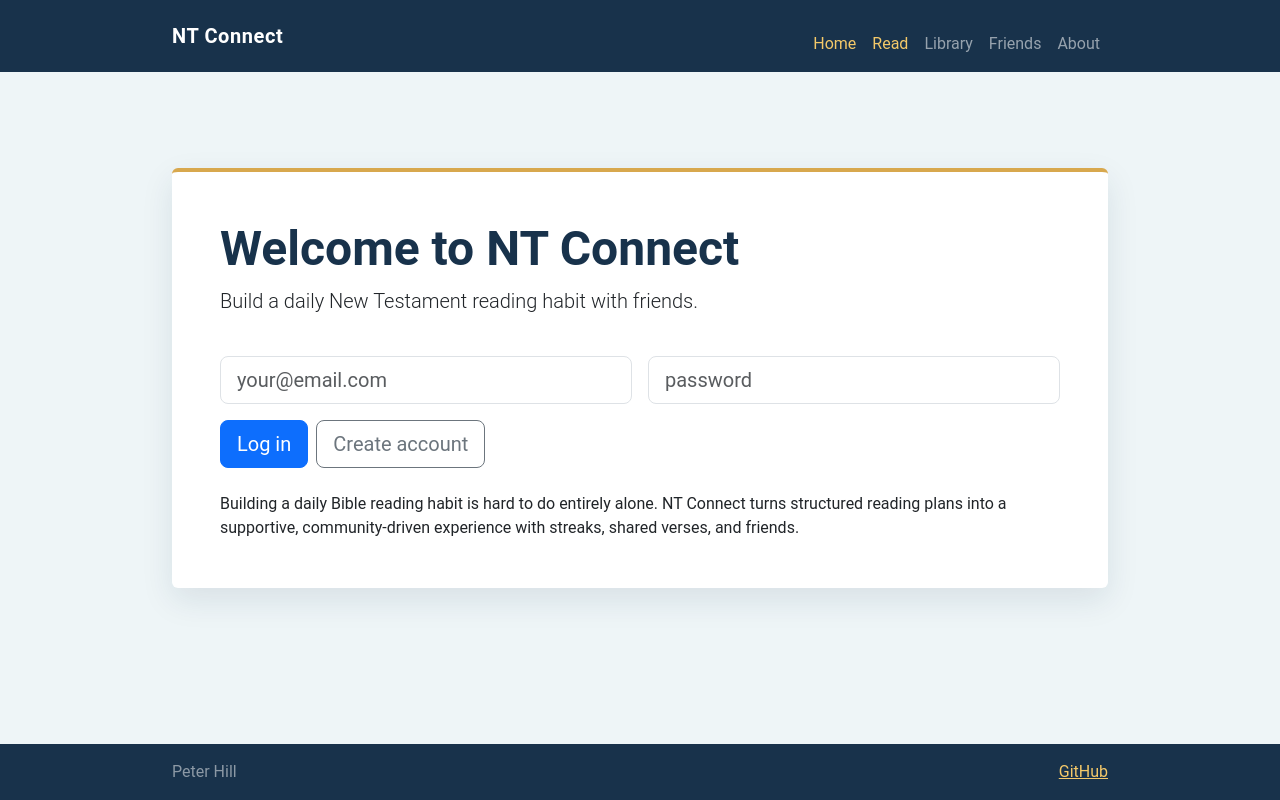
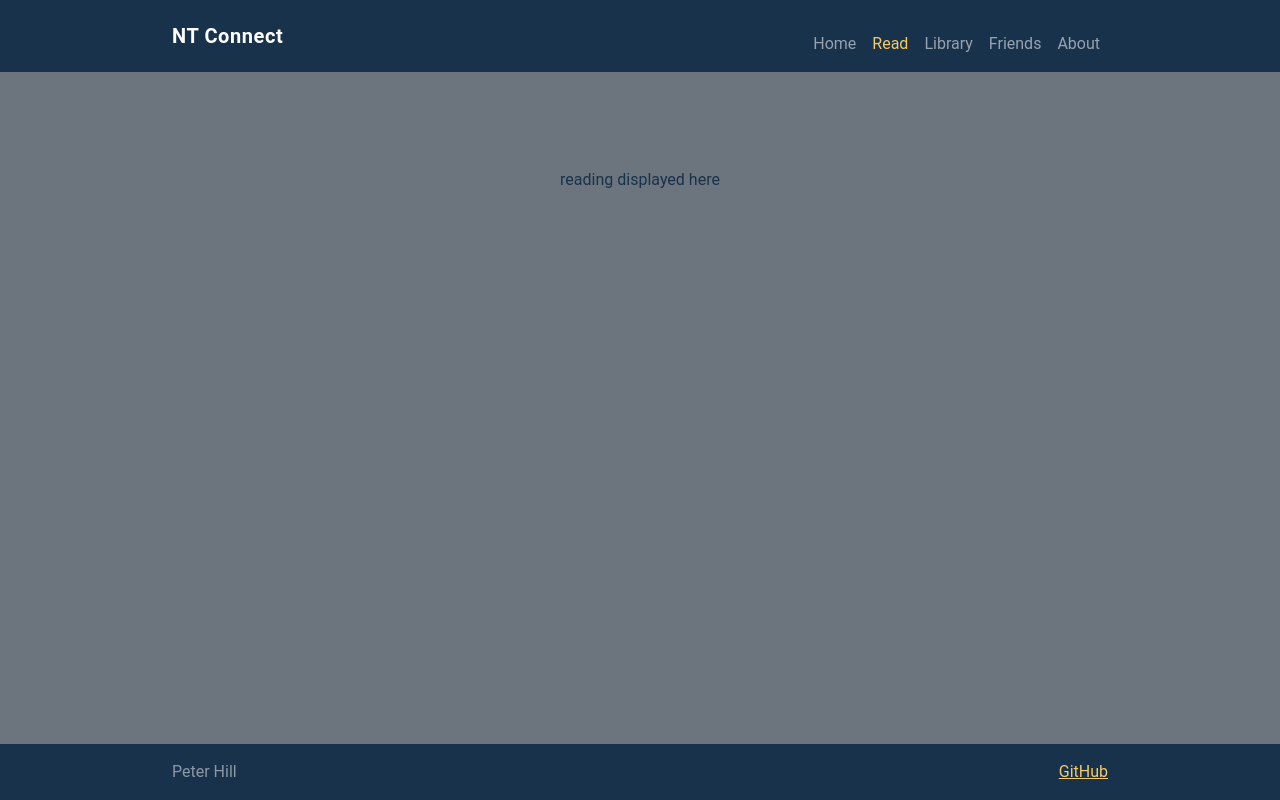
Before and after one commit to CephasHill/startup, a React (Vite) app: page /read in a window 1280 px wide. Built offline with nearby package versions, Linux system fonts and the light colour scheme.

Commit message:
Injecting routed component

```diff
--- a/src/app.jsx
+++ b/src/app.jsx
@@ -19,46 +19,33 @@ export default function App() {
             <NavLink className="navbar-brand fw-semibold" to="/">NT Connect</NavLink>
             <menu className="navbar-nav ms-sm-auto mb-0 ps-0">
               <li className="nav-item">
-                <NavLink className="nav-link active" to="/">Home</NavLink>
+                <NavLink className="nav-link" to="/">Home</NavLink>
               </li>
               <li className="nav-item">
-                <NavLink className="nav-link" to="read">Read</NavLink>
+                <NavLink className="nav-link" to="/read">Read</NavLink>
               </li>
               <li className="nav-item">
-                <NavLink className="nav-link" to="library">Library</NavLink>
+                <NavLink className="nav-link" to="/library">Library</NavLink>
               </li>
               <li className="nav-item">
-                <NavLink className="nav-link" to="friends">Friends</NavLink>
+                <NavLink className="nav-link" to="/friends">Friends</NavLink>
               </li>
               <li className="nav-item">
-                <NavLink className="nav-link" to="about">About</NavLink>
+                <NavLink className="nav-link" to="/about">About</NavLink>
               </li>
             </menu>
           </div>
         </nav>
       </header>
 
-      <main className="container page-shell">
-        <div className="card hero-panel accent-top p-4 p-md-5">
-          <h1 className="display-5 fw-bold">Welcome to NT Connect</h1>
-          <p className="lead">Build a daily New Testament reading habit with friends.</p>
-          <form className="row g-3 mt-2" method="post" action="read.html">
-            <div className="col-12 col-md-6">
-              <label className="visually-hidden" for="email">Email</label>
-              <input id="email" className="form-control form-control-lg" type="email" placeholder="your@email.com" />
-            </div>
-            <div className="col-12 col-md-6">
-              <label className="visually-hidden" for="password">Password</label>
-              <input id="password" className="form-control form-control-lg" type="password" placeholder="password" />
-            </div>
-            <div className="col-12">
-              <button className="btn btn-primary btn-lg me-2" type="submit">Log in</button>
-              <button className="btn btn-outline-secondary btn-lg" type="submit">Create account</button>
-            </div>
-          </form>
-          <p className="mt-4 mb-0">Building a daily Bible reading habit is hard to do entirely alone. NT Connect turns structured reading plans into a supportive, community-driven experience with streaks, shared verses, and friends.</p>
-        </div>
-      </main>
+      <Routes>
+        <Route path="/" element={<Login />} />
+        <Route path="/read" element={<Read />} />
+        <Route path="/library" element={<Library />} />
+        <Route path="/friends" element={<Friends />} />
+        <Route path="/about" element={<About />} />
+        <Route path="*" element={<NotFound />} />
+      </Routes>
 
       <footer className="py-3 text-white-50">
         <div className="container page-shell d-flex justify-content-between">
@@ -70,3 +57,11 @@ export default function App() {
   </BrowserRouter>
   );
 }
+
+function NotFound() {
+  return (
+    <main className="container-fluid bg-secondary text-center">
+      404: Return to sender. Address unknown.
+    </main>
+  );
+}
--- a/src/login/login.jsx
+++ b/src/login/login.jsx
@@ -2,8 +2,26 @@ import React from 'react';
 
 export function Login() {
   return (
-    <main className="container-fluid bg-secondary text-center">
-      <div>login displayed here</div>
+    <main className="container page-shell">
+      <div className="card hero-panel accent-top p-4 p-md-5">
+        <h1 className="display-5 fw-bold">Welcome to NT Connect</h1>
+        <p className="lead">Build a daily New Testament reading habit with friends.</p>
+        <form className="row g-3 mt-2" method="post" action="/read">
+          <div className="col-12 col-md-6">
+            <label className="visually-hidden" htmlFor="email">Email</label>
+            <input id="email" className="form-control form-control-lg" type="email" placeholder="your@email.com" />
+          </div>
+          <div className="col-12 col-md-6">
+            <label className="visually-hidden" htmlFor="password">Password</label>
+            <input id="password" className="form-control form-control-lg" type="password" placeholder="password" />
+          </div>
+          <div className="col-12">
+            <button className="btn btn-primary btn-lg me-2" type="submit">Log in</button>
+            <button className="btn btn-outline-secondary btn-lg" type="submit">Create account</button>
+          </div>
+        </form>
+        <p className="mt-4 mb-0">Building a daily Bible reading habit is hard to do entirely alone. NT Connect turns structured reading plans into a supportive, community-driven experience with streaks, shared verses, and friends.</p>
+      </div>
     </main>
   );
 }
--- /dev/null
+++ b/src/read/read.jsx
@@ -0,0 +1,9 @@
+import React from 'react';
+
+export function Read() {
+  return (
+    <main className="container-fluid bg-secondary text-center">
+      <div>reading displayed here</div>
+    </main>
+  );
+}
```
Also changed, not shown: 5 other files (tests, documents, lock files or other folders).
